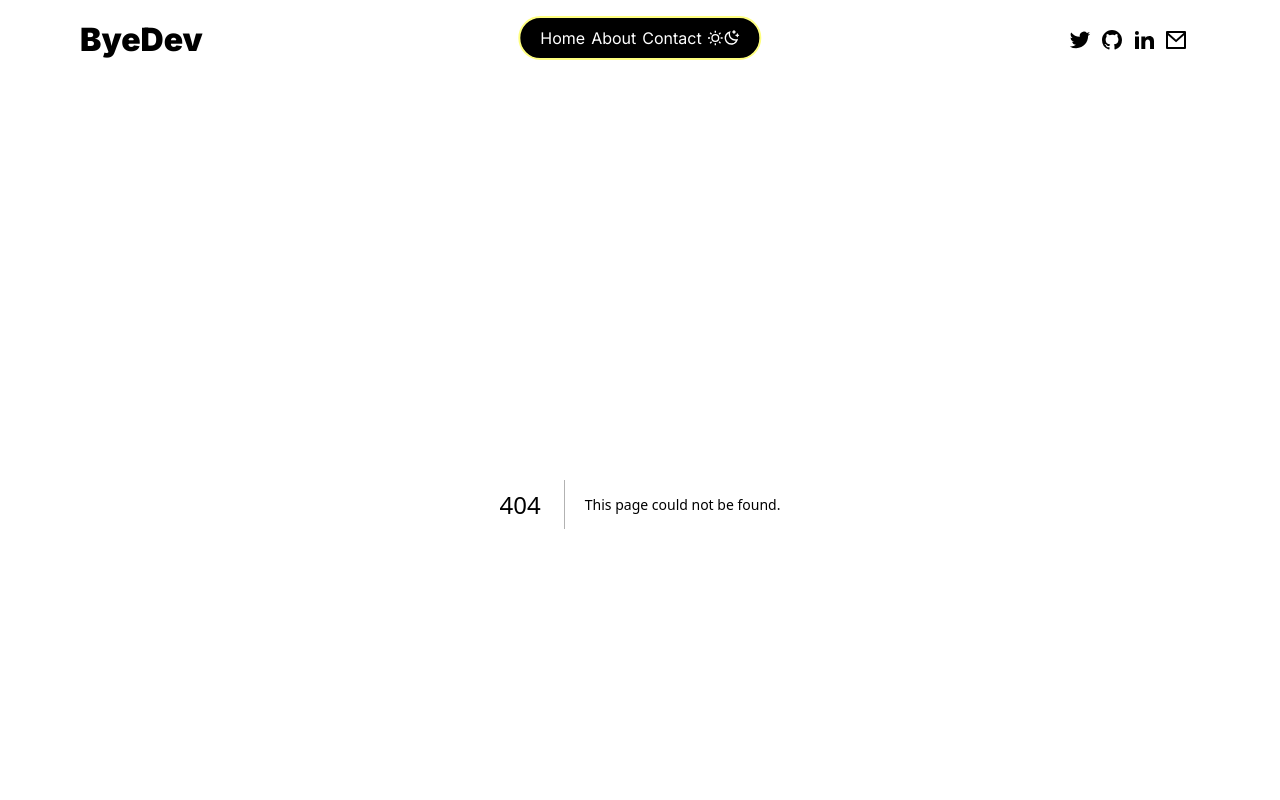
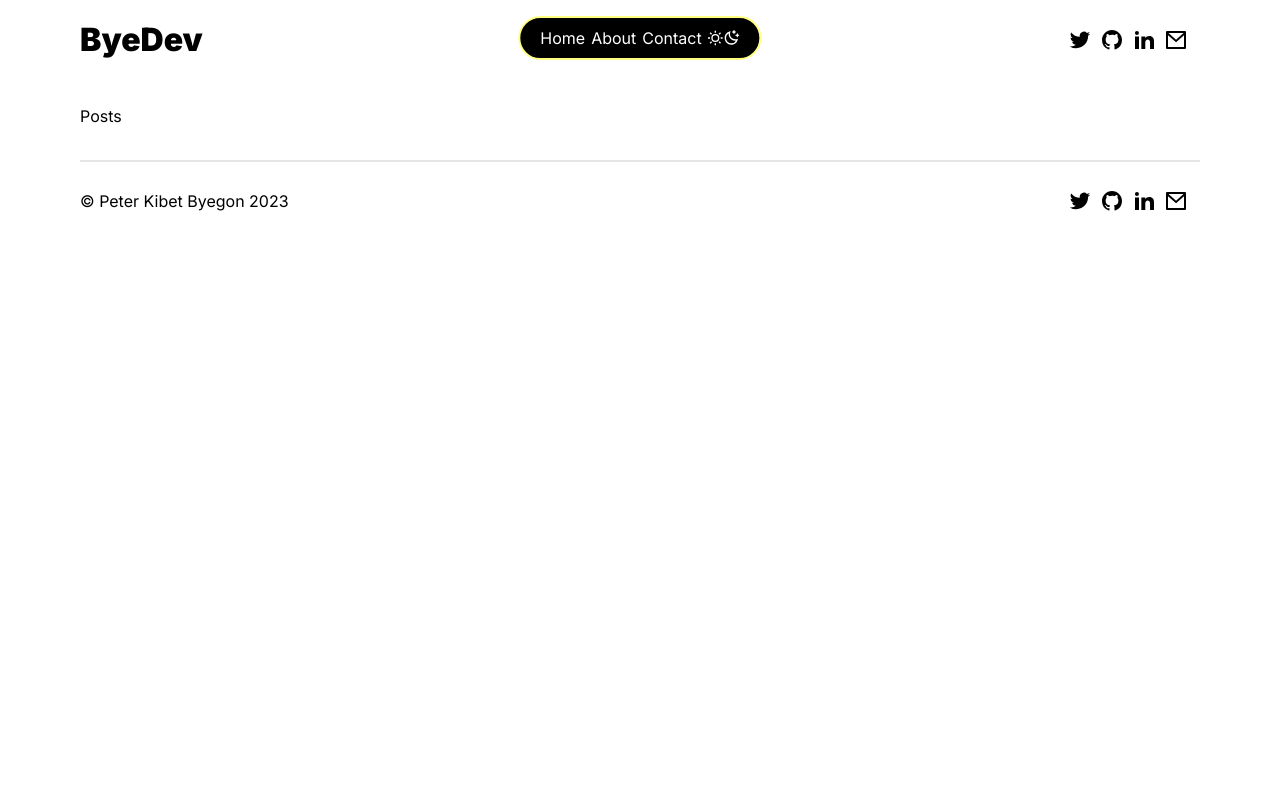
Before and after one commit to Byekibe/nextjs-tech-blog, a Next.js app: page /posts in a window 1280 px wide. Before the commit this address had no page. Shown: the top 800 px of the page. Built offline with nearby package versions, Linux system fonts and the light colour scheme.

Commit message:
refactor single page route

```diff
--- a/src/app/posts/[id]/page.jsx
+++ b/src/app/posts/[id]/page.jsx
@@ -11,6 +11,7 @@ const baseUrl = process.env.URL;
 const getPost = async (id) => {
   // const postsUrl = `${baseUrl}/api/posts/${id}`;
   const postsUrl = `/api/posts/${id}`;
+  console.log(`-------------------${postsUrl}--------------------------------`);
 
   const res = await fetch(postsUrl, {
     cache: "no-store",
@@ -27,9 +28,9 @@ export default async function SinglePage({ params }) {
   const { id } = params;
   const data = await getPost(id);
   const { date, author } = data;
-  function getId(id) {
-    return id;
-  }
+  // function getId(id) {
+  //   return id;
+  // }
   return (
     <div className={`${styles.card} ${roboto.className}`}>
       Published:{" "}
--- /dev/null
+++ b/src/app/posts/page.jsx
@@ -0,0 +1,3 @@
+export default function Posts() {
+  return <div>Posts</div>;
+}
```
